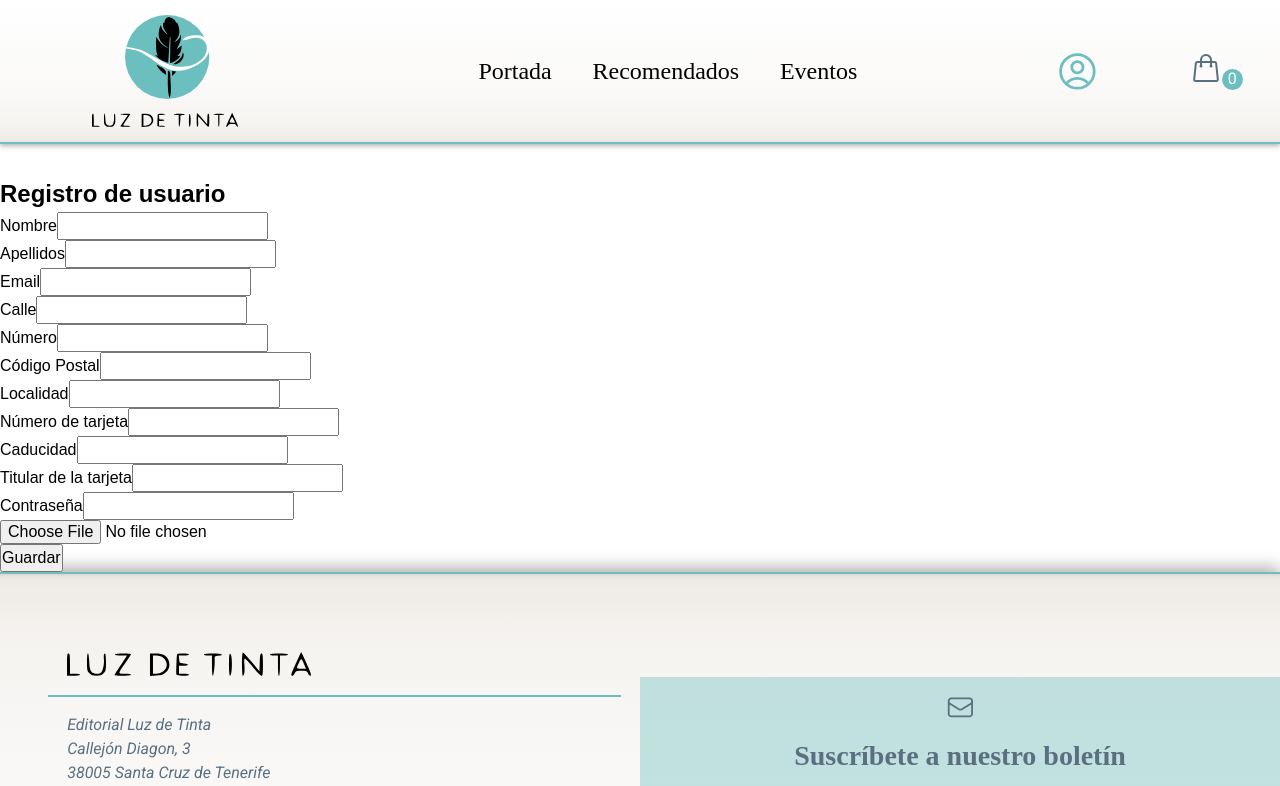
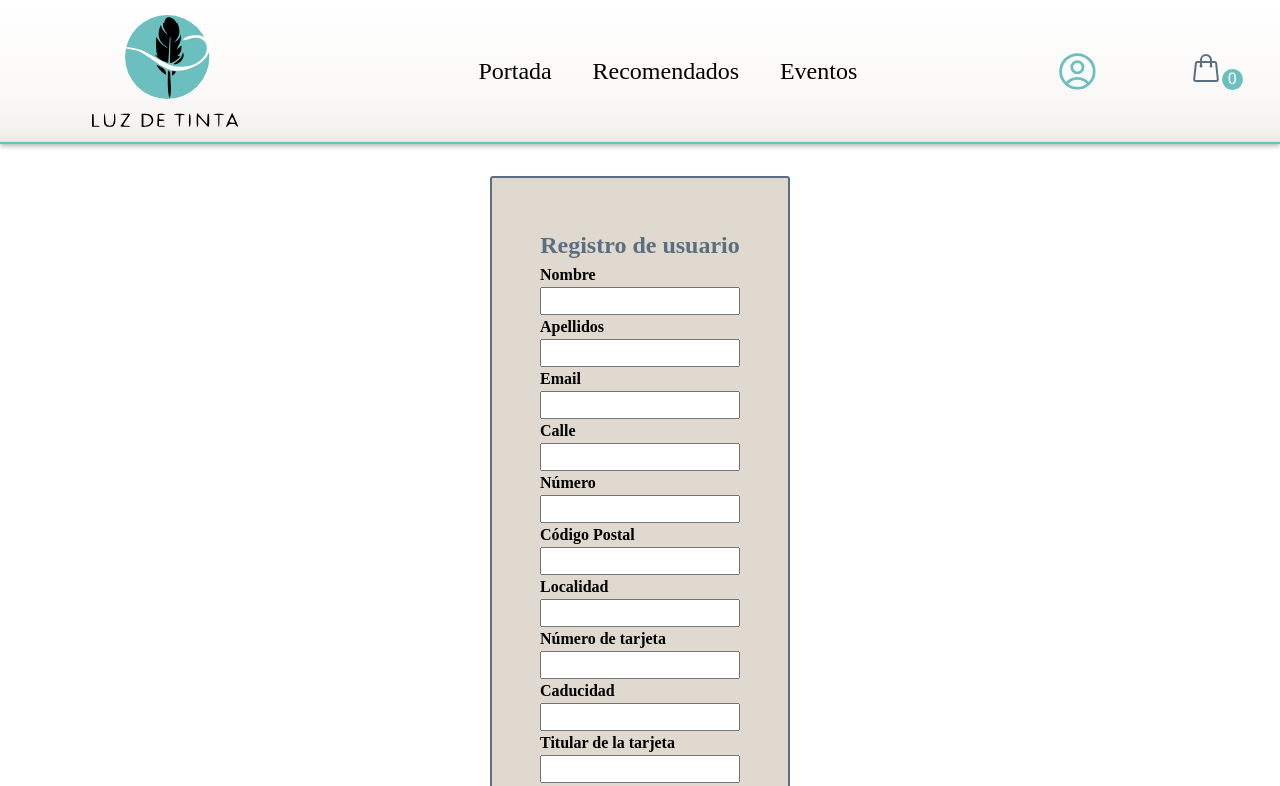
Before and after one commit to EliGlezS/proyecto-final-mod6, a React (Vite) app in the folder proyect-mod-6/: page /register in a window 1280 px wide. Shown: the top 786 px of the page. Built offline with nearby package versions, Linux system fonts and the light colour scheme; a web font is replaced by a local one.

Commit message:
Cambio Estilado (Cambios realizados entre todas las colaboradoras)

```diff
--- a/proyect-mod-6/src/styles/register.css
+++ b/proyect-mod-6/src/styles/register.css
@@ -1,4 +1,4 @@
-/* .section-register{
+.section-register{
   display: flex;
   justify-content: center;
   align-items: center;
@@ -132,4 +132,3 @@
 }
 @media (min-width: 1024px) {
 }
- */
```
